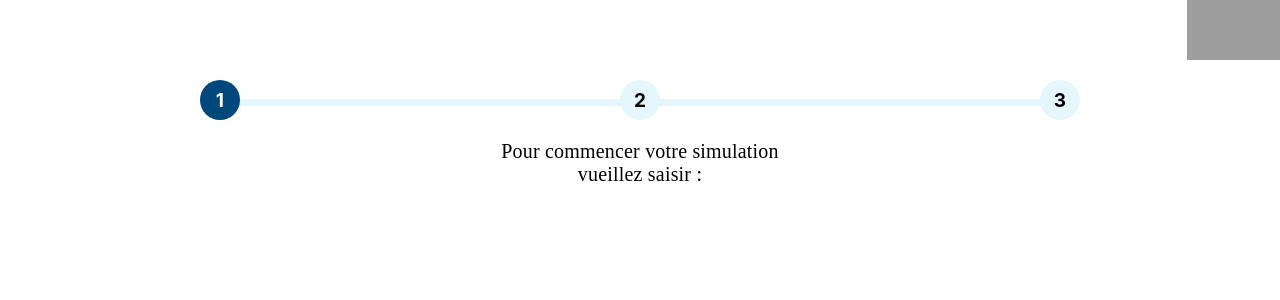
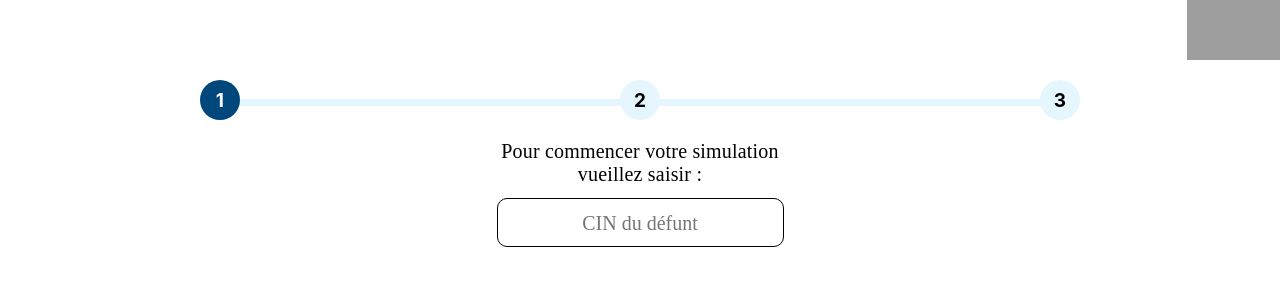
Before and after one commit to ouahlineomaima/cmr-frontend, an Angular app: page /choixLangue in a window 1280 px wide. Shown: the top 300 px of the page. Built offline with nearby package versions, Linux system fonts and the light colour scheme; grey boxes are pictures that could not be loaded.

Commit message:
Adding the CIN input field

```diff
--- a/src/app/app.module.ts
+++ b/src/app/app.module.ts
@@ -1,5 +1,6 @@
 import { NgModule } from '@angular/core';
 import { BrowserModule } from '@angular/platform-browser';
+import { FormsModule } from '@angular/forms';
 
 import { AppRoutingModule } from './app-routing.module';
 import { AppComponent } from './app.component';
@@ -40,6 +41,7 @@ const appRoutes : Routes = [
     BrowserModule,
     AppRoutingModule,
     RouterModule.forRoot(appRoutes),
+    FormsModule
   ],
   providers: [],
   bootstrap: [AppComponent]
--- a/src/app/components/timeline/timeline.component.ts
+++ b/src/app/components/timeline/timeline.component.ts
@@ -3,7 +3,7 @@ import { Component, Input } from '@angular/core';
 @Component({
   selector: 'app-timeline',
   templateUrl: './timeline.component.html',
-  styleUrls: ['./timeline.component.css']
+  styleUrls: ['./timeline.component.css'],
 })
 export class TimelineComponent {
   @Input() classNames: Array<String> = [];
--- a/src/app/pages/choix-simulation/choix-simulation.component.css
+++ b/src/app/pages/choix-simulation/choix-simulation.component.css
@@ -4,7 +4,8 @@
 
     height: 100vh;
 }
-.header{
+
+.header {
     display: flex;
     flex-direction: row-reverse;
 }
@@ -13,9 +14,12 @@
     width: 5.8125rem;
     height: 3.75rem;
 }
+
 .main-container {
     display: flex;
     justify-content: center;
+    align-items: center;
+    flex-direction: column;
 }
 
 .title {
@@ -29,3 +33,27 @@
     font-weight: 400;
     line-height: normal;
 }
+
+.main-container input {
+    width: 17.5625rem;
+    height: 2.8125rem;
+    flex-shrink: 0;
+    border-radius: 0.625rem;
+    border: 1px solid #000;
+    background: #FFF;
+    position: relative;
+    text-align: center;
+    font-family: Itim;
+    font-size: 1.25rem;
+    font-style: normal;
+    font-weight: 300;
+    line-height: normal;
+}
+
+.main-container input::placeholder {
+    position: absolute;
+    top: 50%;
+    left: 50%;
+    transform: translate(-50%, -50%);
+    text-align: center;
+}
--- a/src/app/pages/choix-simulation/choix-simulation.component.html
+++ b/src/app/pages/choix-simulation/choix-simulation.component.html
@@ -6,6 +6,7 @@
     <app-timeline [classNames]="classNamesForTimeline"></app-timeline>
     <div class="main-container">
         <h3 class="title">Pour commencer votre simulation vueillez saisir :</h3>
+        <input type="text" [(ngModel)]="cin" placeholder="CIN du défunt">
     </div>
 
 </div>
--- a/src/app/pages/choix-simulation/choix-simulation.component.ts
+++ b/src/app/pages/choix-simulation/choix-simulation.component.ts
@@ -1,5 +1,6 @@
 import { Component } from '@angular/core';
 import { Router } from '@angular/router';
+import {FormsModule} from '@angular/forms';
 
 @Component({
   selector: 'app-choix-simulation',
@@ -8,6 +9,7 @@ import { Router } from '@angular/router';
 })
 export class ChoixSimulationComponent {
   classNamesForTimeline: Array<string> = ['current-item', 'comming', 'comming'];
+  cin: string = '';
   constructor(private router: Router) {}
   goToAccueilPage() {
     this.router.navigate(['/accueil']);
```
